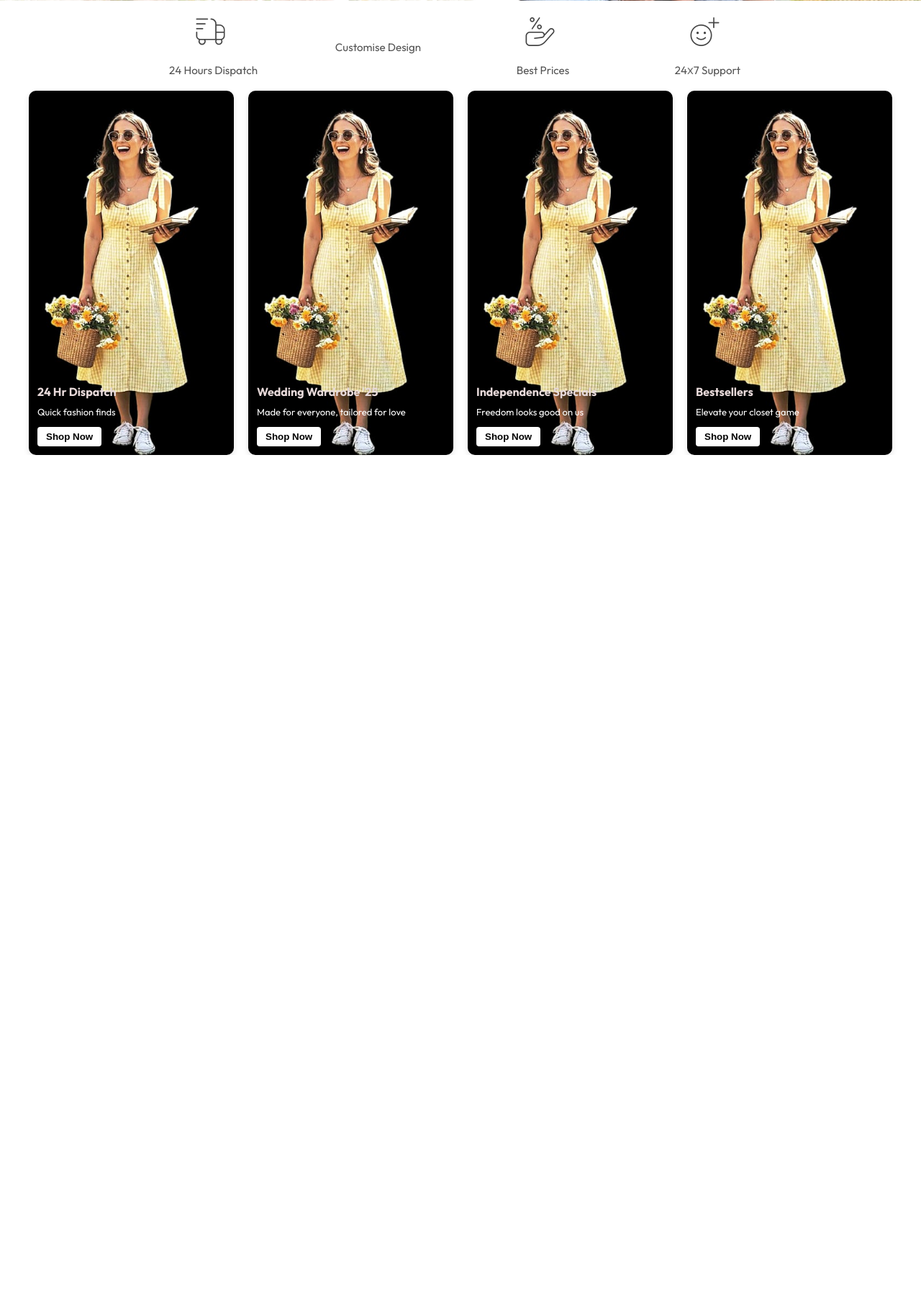
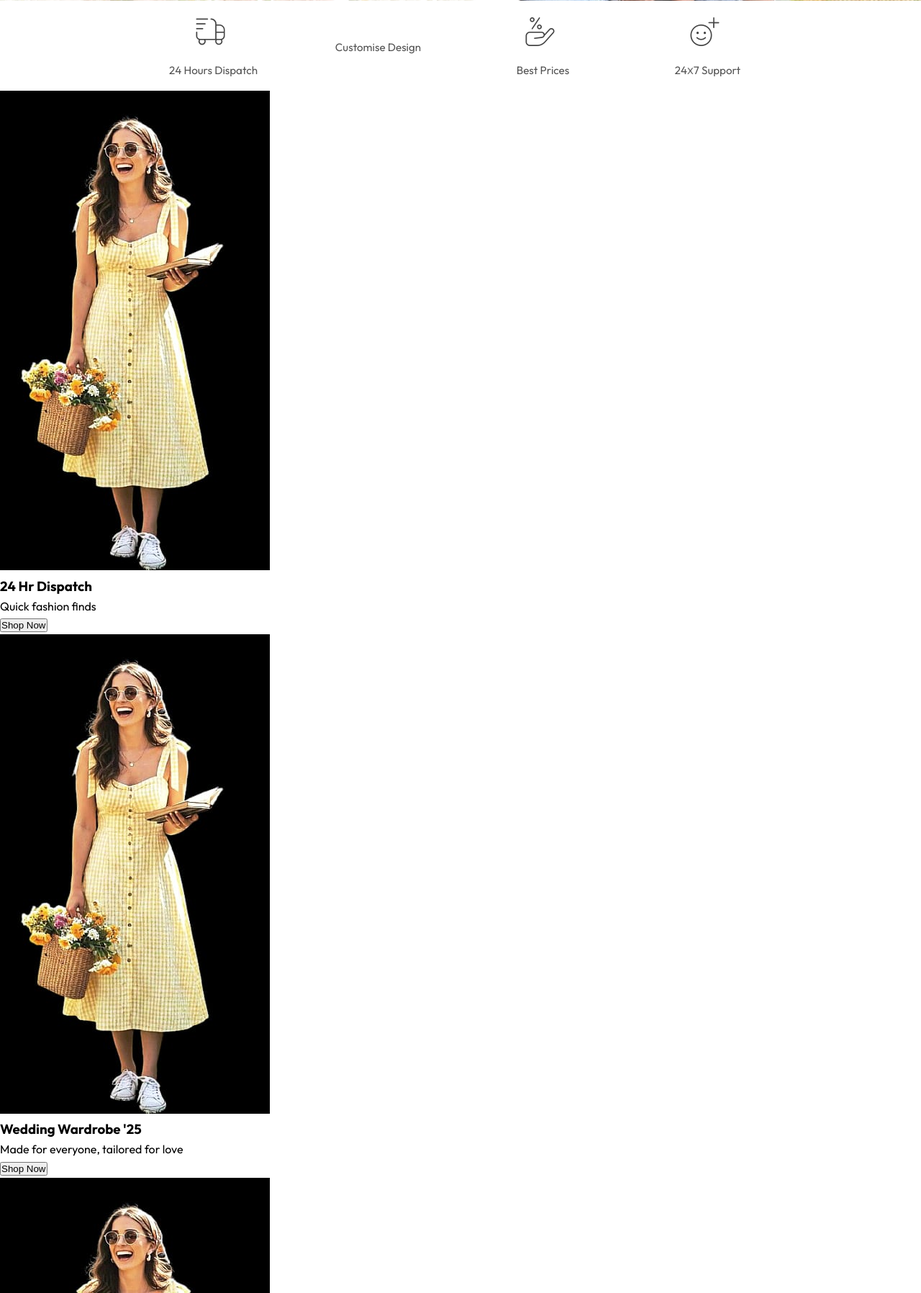
Before and after one commit to CodeSleek00/kanyaraag, a PHP site: page / in a window 1280 px wide. Shown: the part 655-2451 px from the top of the page at 72% size. Before the commit the page ends 1287 px from the top, so only its background shows below. Run offline with PHP 8.4, Linux system fonts and the light colour scheme; some libraries are stand-ins or nearby versions.

Commit message:
Update style.css

```diff
--- a/style.css
+++ b/style.css
@@ -349,76 +349,7 @@ header {
   visibility: visible;
 }
 
-  .category-cards {
-      max-width: 1200px;
-      margin: 0 auto;
-      display: grid;
-      grid-template-columns: repeat(4, 1fr);
-      gap: 20px;
-    }
-    .card {
-      background: white;
-      border-radius: 10px;
-      overflow: hidden;
-      box-shadow: 0 4px 8px rgba(0,0,0,0.1);
-      position: relative;
-      opacity: 0;
-      transform: translateY(-40px);
-      transition: all 0.6s ease;
-    }
-    .card.visible {
-      opacity: 1;
-      transform: translateY(0);
-    }
-    .card img {
-      width: 100%;
-      height: auto;
-      display: block;
-    }
-    .card-content {
-      position: absolute;
-      bottom: 0;
-      left: 0;
-      right: 0;
-      color: rgb(231, 217, 217);
-      padding: 12px;
-    }
-    .card h3 {
-      margin: 0 0 5px 0;
-      font-size: 16px;
-    }
-    .card p {
-      margin: 0 0 10px 0;
-      font-size: 13px;
-      color: #ffffff;
-    }
-    .card button {
-      background: white;
-      color: black;
-      border: none;
-      padding: 6px 12px;
-      border-radius: 4px;
-      font-weight: bold;
-      cursor: pointer;
-      transition: 0.3s;
-    }
-    .card button:hover {
-      background: black;
-      color: white;
-    }
 
-    /* Tablet */
-    @media (max-width: 992px) {
-      .category-cards {
-        grid-template-columns: repeat(2, 1fr);
-      }
-    }
-    /* Mobile */
-    @media (max-width: 576px) {
-      .category-cards {
-        grid-template-columns: repeat(2, 1fr);
-      }
-    }
 /* Mobile Sale Banner */
 .mobile-sale-banner {
   background: linear-gradient(135deg, #C75D2c, #e67e22);
```
